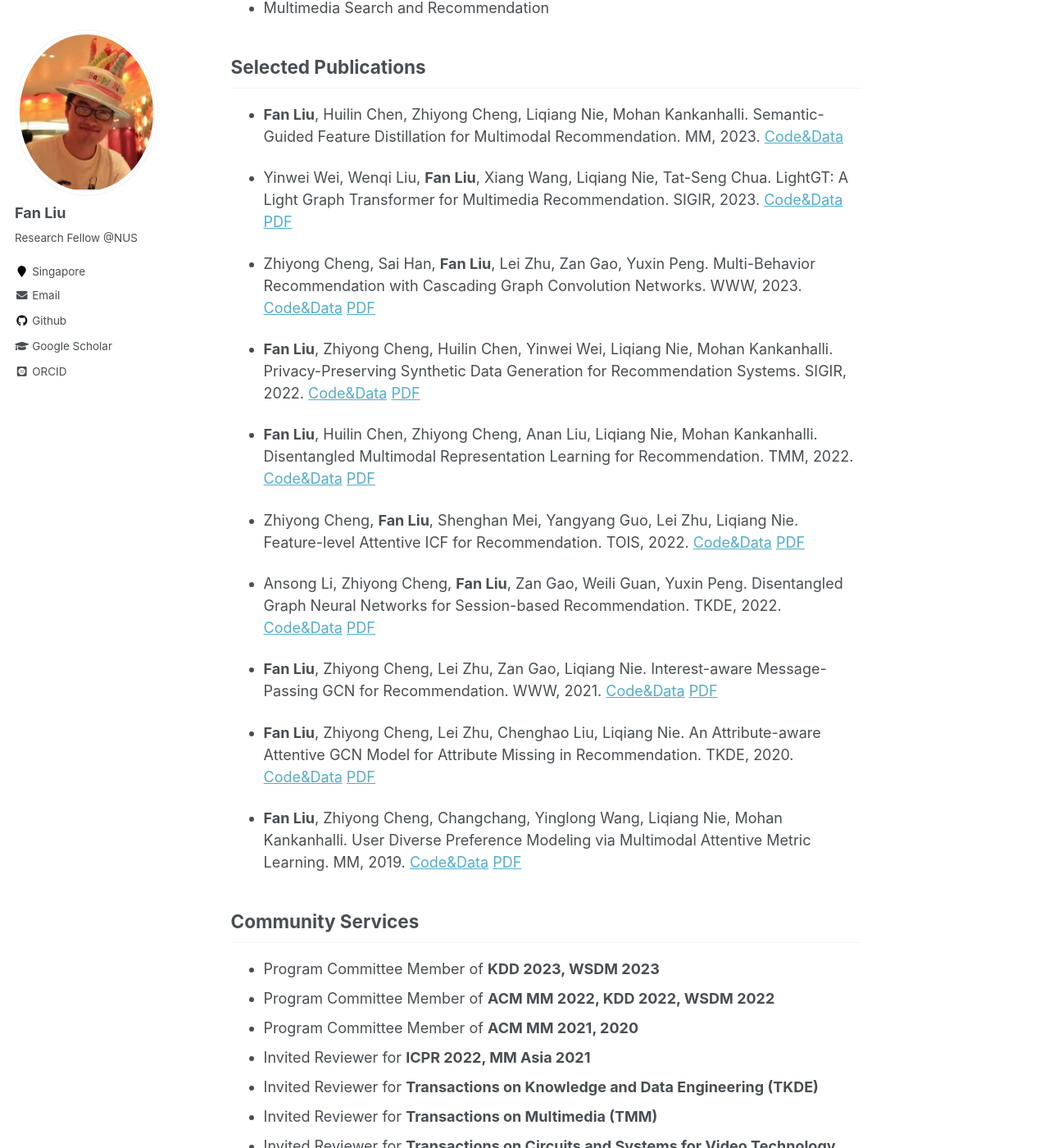
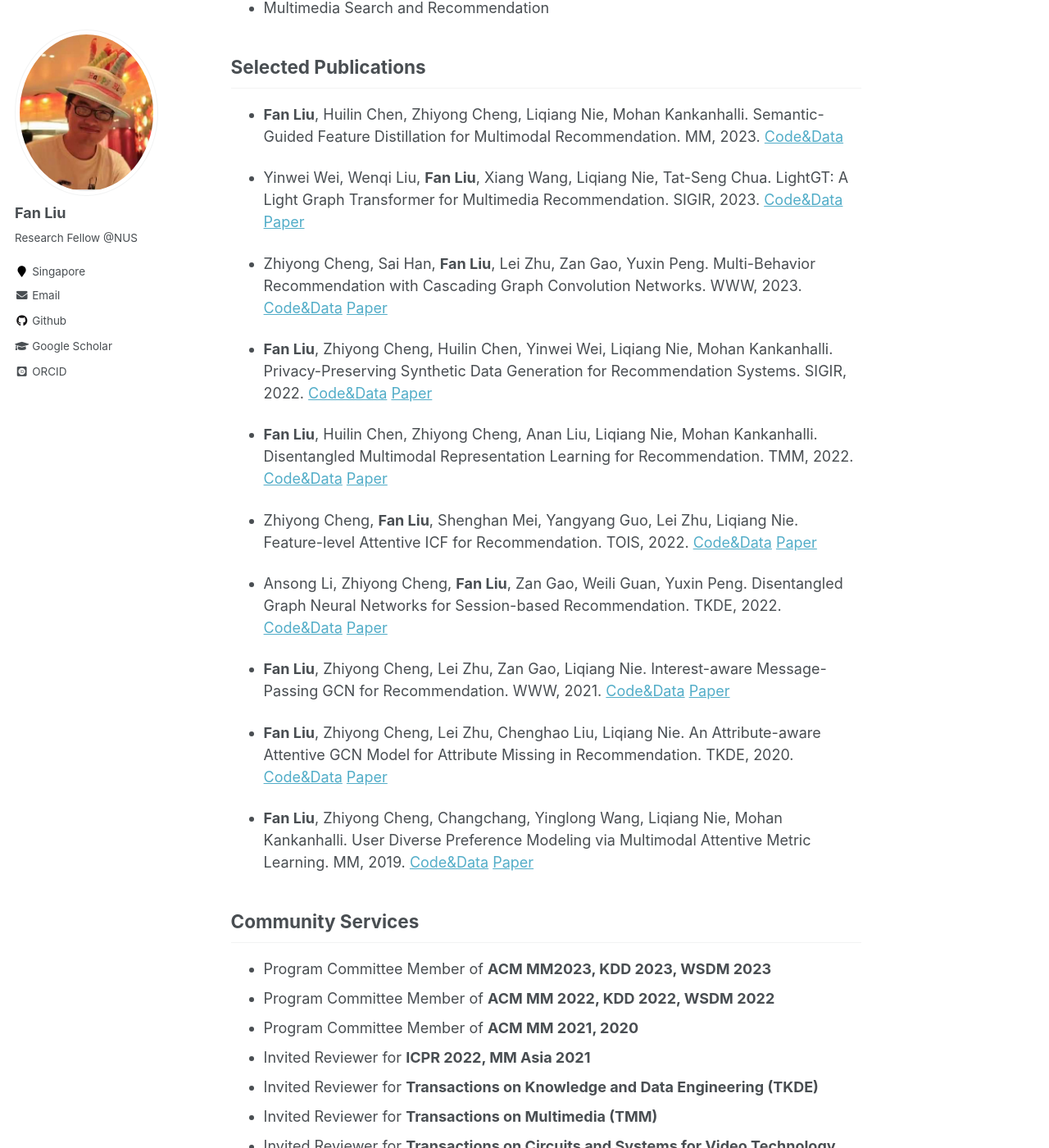
Before and after one commit to liufancs/liufancs.github.io, a Jekyll site: the page built from _pages/about.md, in a window 1280 px wide and 1400 px high, scrolled down 549 px. Shown: the whole window at 82% size. Built offline with Jekyll 4.4.1, drawn with Linux system fonts in a browser that asks for light colours; some web fonts are replaced.

Commit message:
Update about.md

```diff
--- a/_pages/about.md
+++ b/_pages/about.md
@@ -20,26 +20,26 @@ I am currently a Research Fellow with [Prof. Mohan Kankanhalli](https://www.comp
 * **Fan Liu**, Huilin Chen, Zhiyong Cheng, Liqiang Nie, Mohan Kankanhalli. Semantic-Guided Feature Distillation for Multimodal
 Recommendation. MM, 2023. [Code&Data](https://github.com/HuilinChenJN/SGFD)
 
-* Yinwei Wei, Wenqi Liu, **Fan Liu**, Xiang Wang, Liqiang Nie, Tat-Seng Chua. LightGT: A Light Graph Transformer for Multimedia Recommendation. SIGIR, 2023. [Code&Data](https://github.com/Liuwq-bit/LightGT) [PDF](https://dl.acm.org/doi/abs/10.1145/3539618.3591716)
+* Yinwei Wei, Wenqi Liu, **Fan Liu**, Xiang Wang, Liqiang Nie, Tat-Seng Chua. LightGT: A Light Graph Transformer for Multimedia Recommendation. SIGIR, 2023. [Code&Data](https://github.com/Liuwq-bit/LightGT) [Paper](https://dl.acm.org/doi/abs/10.1145/3539618.3591716)
 
-* Zhiyong Cheng, Sai Han, **Fan Liu**, Lei Zhu, Zan Gao, Yuxin Peng. Multi-Behavior Recommendation with Cascading Graph Convolution Networks. WWW, 2023. [Code&Data](https://github.com/SS-00-SS/MBCGCN) [PDF](https://arxiv.org/pdf/2303.15720.pdf)
+* Zhiyong Cheng, Sai Han, **Fan Liu**, Lei Zhu, Zan Gao, Yuxin Peng. Multi-Behavior Recommendation with Cascading Graph Convolution Networks. WWW, 2023. [Code&Data](https://github.com/SS-00-SS/MBCGCN) [Paper](https://arxiv.org/pdf/2303.15720.pdf)
 
-* **Fan Liu**, Zhiyong Cheng, Huilin Chen, Yinwei Wei, Liqiang Nie, Mohan Kankanhalli. Privacy-Preserving Synthetic Data Generation for Recommendation Systems. SIGIR, 2022. [Code&Data](https://github.com/HuilinChenJN/UPC-SDG) [PDF](https://dl.acm.org/doi/abs/10.1145/3477495.3532044)
+* **Fan Liu**, Zhiyong Cheng, Huilin Chen, Yinwei Wei, Liqiang Nie, Mohan Kankanhalli. Privacy-Preserving Synthetic Data Generation for Recommendation Systems. SIGIR, 2022. [Code&Data](https://github.com/HuilinChenJN/UPC-SDG) [Paper](https://dl.acm.org/doi/abs/10.1145/3477495.3532044)
 
-* **Fan Liu**, Huilin Chen, Zhiyong Cheng, Anan Liu, Liqiang Nie, Mohan Kankanhalli. Disentangled Multimodal Representation Learning for Recommendation. TMM, 2022. [Code&Data](https://github.com/liufancs/DMRL) [PDF](https://arxiv.org/abs/2203.05406)
+* **Fan Liu**, Huilin Chen, Zhiyong Cheng, Anan Liu, Liqiang Nie, Mohan Kankanhalli. Disentangled Multimodal Representation Learning for Recommendation. TMM, 2022. [Code&Data](https://github.com/liufancs/DMRL) [Paper](https://arxiv.org/abs/2203.05406)
 
-* Zhiyong Cheng, **Fan Liu**, Shenghan Mei, Yangyang Guo, Lei Zhu, Liqiang Nie. Feature-level Attentive ICF for Recommendation. TOIS, 2022. [Code&Data](https://github.com/liufancs/FLA) [PDF](https://arxiv.org/abs/2102.10745)
+* Zhiyong Cheng, **Fan Liu**, Shenghan Mei, Yangyang Guo, Lei Zhu, Liqiang Nie. Feature-level Attentive ICF for Recommendation. TOIS, 2022. [Code&Data](https://github.com/liufancs/FLA) [Paper](https://arxiv.org/abs/2102.10745)
 
-* Ansong Li, Zhiyong Cheng, **Fan Liu**, Zan Gao, Weili Guan, Yuxin Peng. Disentangled Graph Neural Networks for Session-based Recommendation. TKDE, 2022. [Code&Data](https://github.com/AnsongLi/Disen-GNN) [PDF](https://arxiv.org/abs/2201.03482)
+* Ansong Li, Zhiyong Cheng, **Fan Liu**, Zan Gao, Weili Guan, Yuxin Peng. Disentangled Graph Neural Networks for Session-based Recommendation. TKDE, 2022. [Code&Data](https://github.com/AnsongLi/Disen-GNN) [Paper](https://arxiv.org/abs/2201.03482)
 
-* **Fan Liu**, Zhiyong Cheng, Lei Zhu, Zan Gao, Liqiang Nie. Interest-aware Message-Passing GCN for Recommendation. WWW, 2021. [Code&Data](https://github.com/liufancs/IMP_GCN) [PDF](https://arxiv.org/pdf/2102.10044.pdf)
+* **Fan Liu**, Zhiyong Cheng, Lei Zhu, Zan Gao, Liqiang Nie. Interest-aware Message-Passing GCN for Recommendation. WWW, 2021. [Code&Data](https://github.com/liufancs/IMP_GCN) [Paper](https://arxiv.org/pdf/2102.10044.pdf)
 
-* **Fan Liu**, Zhiyong Cheng, Lei Zhu, Chenghao Liu, Liqiang Nie. An Attribute-aware Attentive GCN Model for Attribute Missing in Recommendation. TKDE, 2020. [Code&Data](https://github.com/liufancs/a2_gcn) [PDF](https://ieeexplore.ieee.org/document/9272360)
+* **Fan Liu**, Zhiyong Cheng, Lei Zhu, Chenghao Liu, Liqiang Nie. An Attribute-aware Attentive GCN Model for Attribute Missing in Recommendation. TKDE, 2020. [Code&Data](https://github.com/liufancs/a2_gcn) [Paper](https://ieeexplore.ieee.org/document/9272360)
 
-* **Fan Liu**, Zhiyong Cheng, Changchang, Yinglong Wang, Liqiang Nie, Mohan Kankanhalli. User Diverse Preference Modeling via Multimodal Attentive Metric Learning. MM, 2019. [Code&Data](https://github.com/liufancs/MAML) [PDF](https://arxiv.org/abs/1908.07738)
+* **Fan Liu**, Zhiyong Cheng, Changchang, Yinglong Wang, Liqiang Nie, Mohan Kankanhalli. User Diverse Preference Modeling via Multimodal Attentive Metric Learning. MM, 2019. [Code&Data](https://github.com/liufancs/MAML) [Paper](https://arxiv.org/abs/1908.07738)
 
 ## Community Services
-* Program Committee Member of **KDD 2023, WSDM 2023**
+* Program Committee Member of **ACM MM2023, KDD 2023, WSDM 2023**
 * Program Committee Member of **ACM MM 2022, KDD 2022, WSDM 2022**
 * Program Committee Member of **ACM MM 2021, 2020**
 * Invited Reviewer for **ICPR 2022, MM Asia 2021**
```
